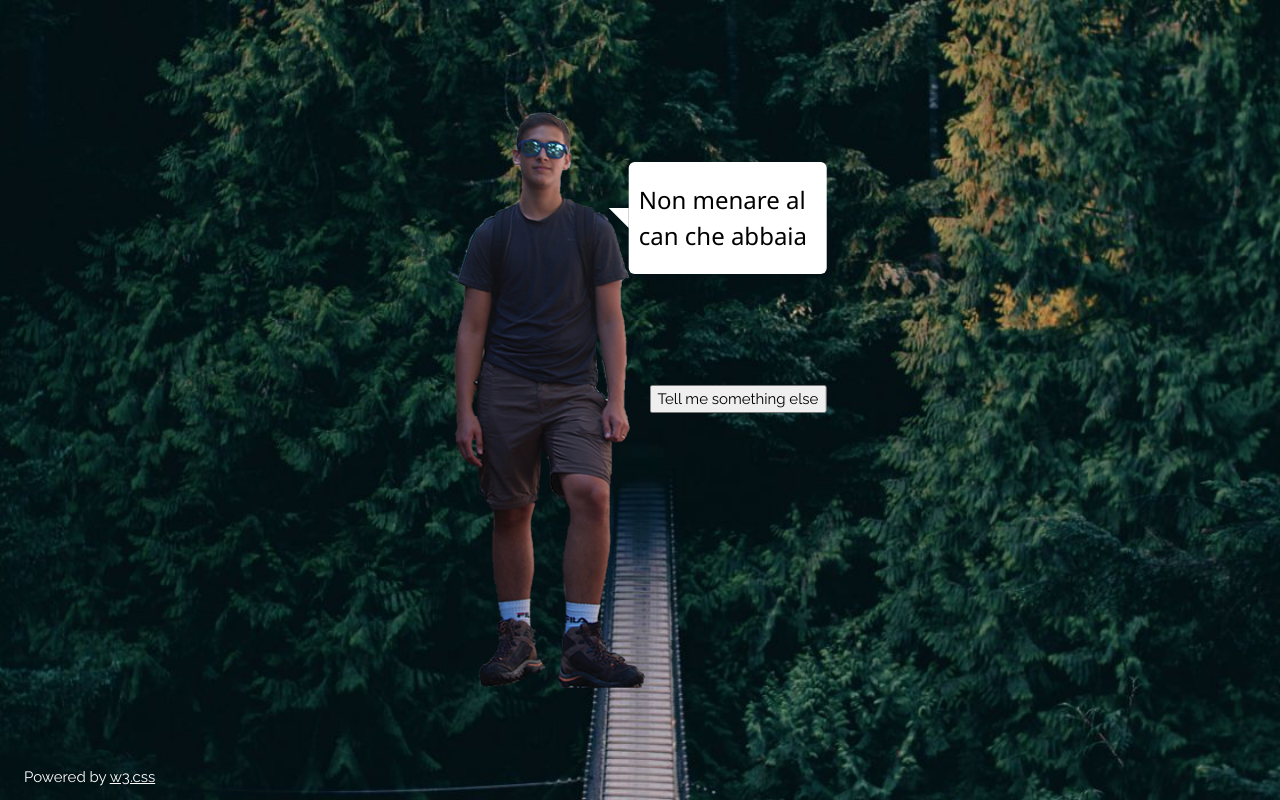
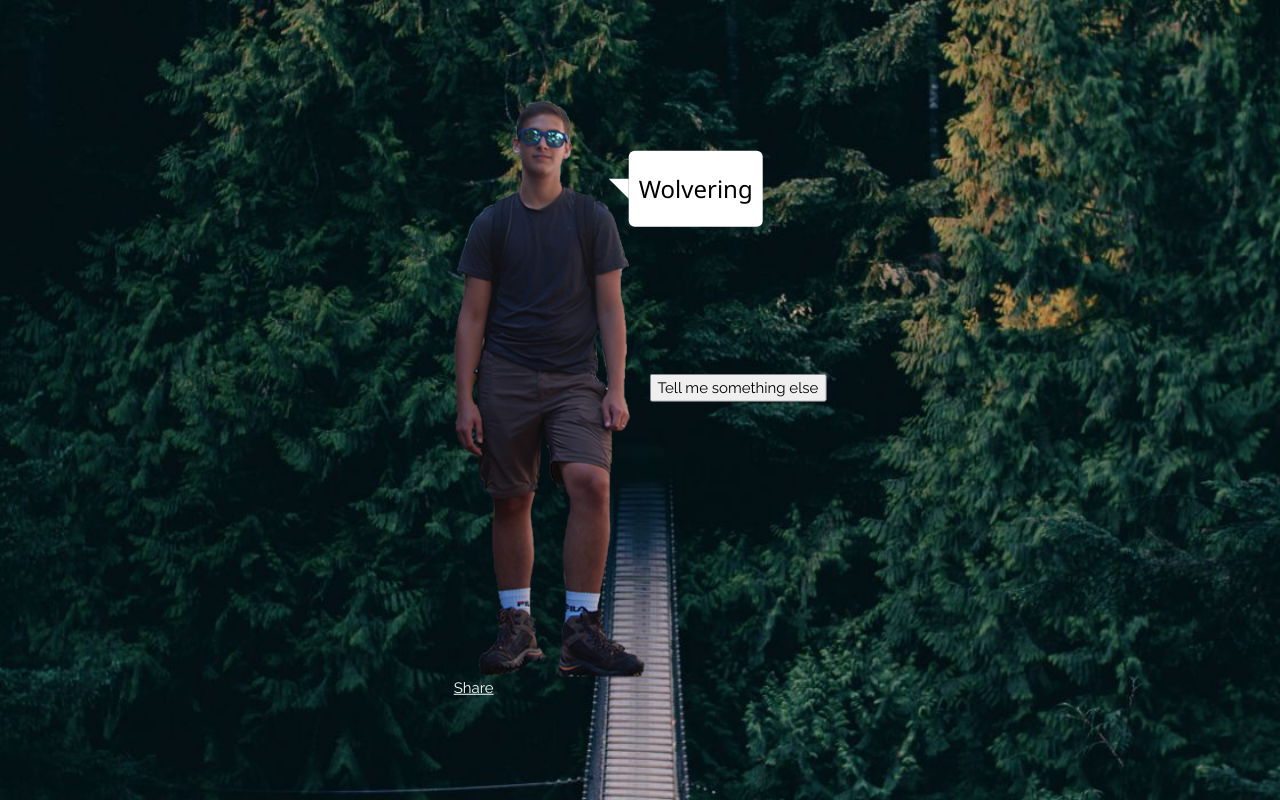
Before and after one commit to federicosalvi/gambari, a plain HTML site: page index.html in a window 1280 px wide. Drawn offline with nearby package versions, Linux system fonts and the light colour scheme.

Commit message:
added facebook share button

```diff
--- a/index.html
+++ b/index.html
@@ -4,6 +4,11 @@
 <link rel="shortcut icon" href="icon.png">
 <meta charset="UTF-8">
 <meta name="viewport" content="width=device-width, initial-scale=1">
+<meta property="og:url"           content="http://gambari.tk/" />
+<meta property="og:type"          content="website" />
+<meta property="og:title"         content="Gambari" />
+<meta property="og:description"   content="Ipse Dixit Generator" />
+<meta property="og:image"         content="http://gambari.tk/icon.png" />
 <link rel="stylesheet" href="https://www.w3schools.com/w3css/4/w3.css">
 <link rel="stylesheet" href="https://fonts.googleapis.com/css?family=Raleway">
 <script src="https://ajax.googleapis.com/ajax/libs/jquery/2.1.1/jquery.min.js"></script>
@@ -45,7 +50,15 @@ body, html {height: 100%}
 }
 </style>
 <body>
-
+<!-- Load Facebook SDK for JavaScript -->
+<div id="fb-root"></div>
+<script>(function(d, s, id) {
+  var js, fjs = d.getElementsByTagName(s)[0];
+  if (d.getElementById(id)) return;
+  js = d.createElement(s); js.id = id;
+  js.src = "https://connect.facebook.net/en_US/sdk.js#xfbml=1&version=v2.12";
+  fjs.parentNode.insertBefore(js, fjs);
+}(document, 'script', 'facebook-jssdk'));</script>
 <div class="bgimg w3-display-container w3-animate-opacity w3-text-white">
   <div class="w3-display-middle">
 <!--    <h1 class="w3-jumbo w3-animate-top">COMING SOON</h1>
@@ -55,14 +68,27 @@ body, html {height: 100%}
 	<div class="bubble-container"><hgroup class="speech-bubble">
 	</hgroup></div>
     <button type="submit">Tell me something else</button>
-  </div>
-  <div class="w3-display-bottomleft w3-padding-large">
-    Powered by <a href="https://www.w3schools.com/w3css/default.asp" target="_blank">w3.css</a>
+    <div class="fb-share-button" data-href="http://gambari.tk" data-layout="button_count" data-size="large" data-mobile-iframe="true"><a target="_blank" href="https://www.facebook.com/sharer/sharer.php?u=http%3A%2F%2Fgambari.tk%2F&amp;src=sdkpreparse" class="fb-xfbml-parse-ignore">Share</a></div>
   </div>
 </div>
 
 </body>
 <script>
+function randperm(maxValue){
+    // first generate number sequence
+    var permArray = new Array(maxValue);
+    for(var i = 0; i < maxValue; i++){
+        permArray[i] = i;
+    }
+    // draw out of the number sequence
+    for (var i = (maxValue - 1); i >= 0; --i){
+        var randPos = Math.floor(i * Math.random());
+        var tmpStore = permArray[i];
+        permArray[i] = permArray[randPos];
+        permArray[randPos] = tmpStore;
+    }
+    return permArray;
+}
 var text = `Leva la cera togli la cera
 Si avvicina lo specchio dei rigori
 I cani fiutano il senso della paura
@@ -109,12 +135,14 @@ calcerogeno`
 
 var arr = text.split('\n')
 var ctx, canvas
+var i = 0
+var perm = randperm(arr.length)
 function newLine(){
-  line = arr[Math.round(((arr.length-1)*Math.random()))]
+  line = arr[perm[++i%arr.length]]
   $('.speech-bubble').html("<h3>"+line+"</h3>")
 }
 $('img').load(function() {
-    newLine()
+  newLine()
   $('button').click(newLine)
 });
 
```
